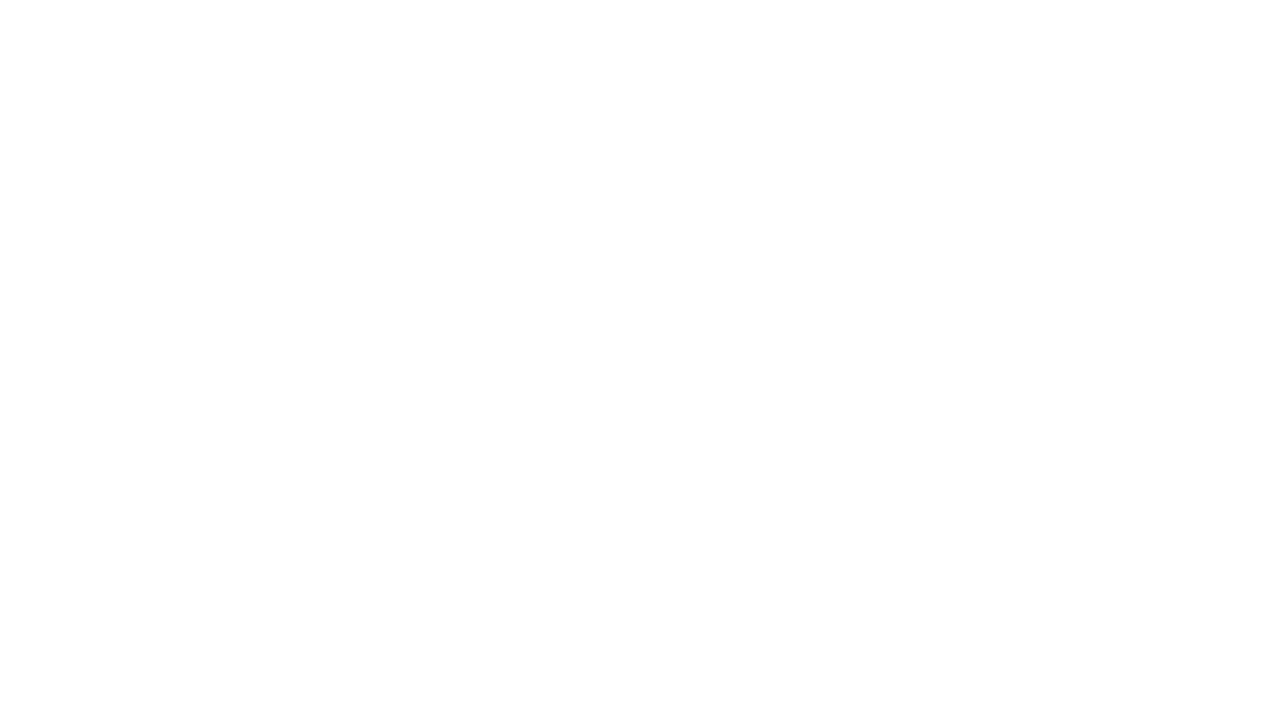
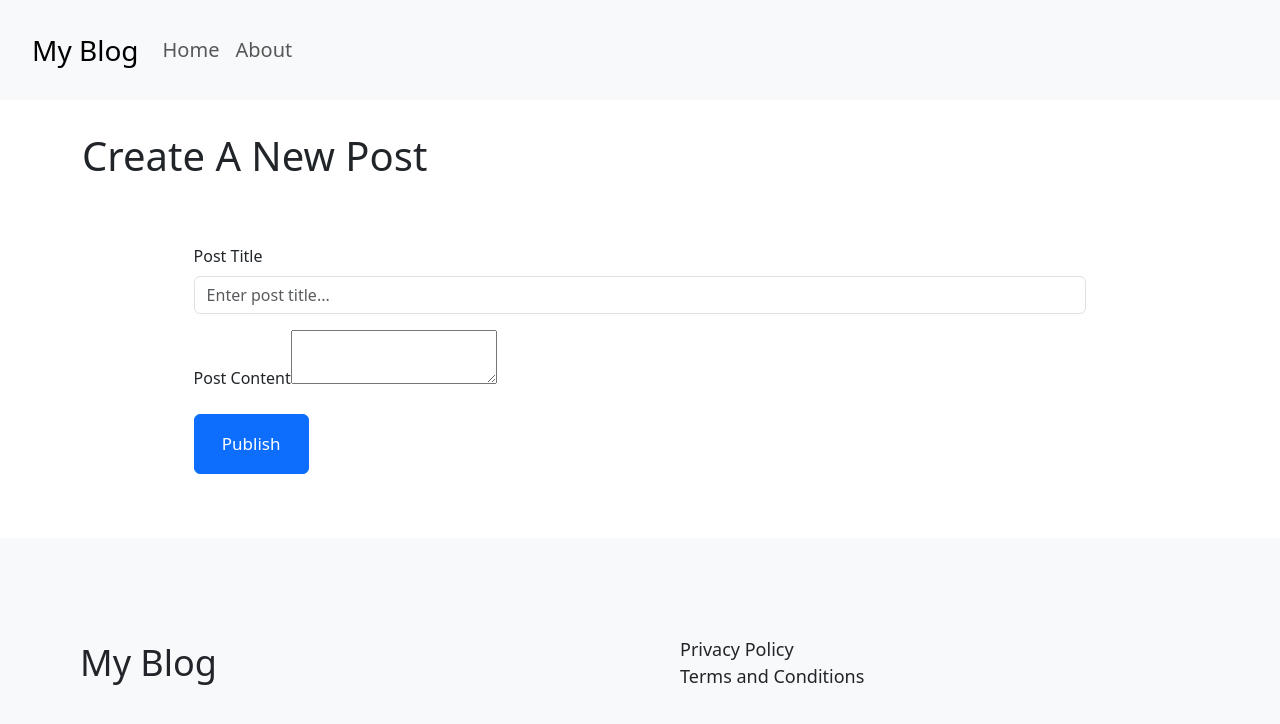
Before and after one commit to jclaey/mern-blog, a React app in the folder blog-frontend/: page /admin/post/new in a window 1280 px wide. Before the commit this address had no page. Shown: the top 724 px of the page. Built offline with nearby package versions, Linux system fonts and the light colour scheme.

Commit message:
add rich text editor and component to create post component

```diff
--- a/blog-frontend/index.html
+++ b/blog-frontend/index.html
@@ -4,6 +4,7 @@
     <meta charset="UTF-8" />
     <meta name="viewport" content="width=device-width, initial-scale=1.0" />
     <link rel="icon" href="./favicon.ico" type="image/x-icon" />
+    <script src="https://cdn.tiny.cloud/1/gpcfinmpmsaqqlj61u93b2k1jce8onblj0nybpb9ti64jvmu/tinymce/6/tinymce.min.js" referrerpolicy="origin"></script>
     <title>My Blog</title>
   </head>
   <body>
--- a/blog-frontend/src/App.js
+++ b/blog-frontend/src/App.js
@@ -11,7 +11,7 @@ const App = () => (
       <Route path="/" element={<Home />} />
       <Route path="/admin/login" element={<Login />} />
       <Route path="/admin/dashboard" element={<Dashboard />} />
-      <Route path="/admin/new-post" element={<NewPost />} />
+      <Route path="/admin/post/new" element={<NewPost />} />
     </Routes>
   </Router>
 )
--- /dev/null
+++ b/blog-frontend/src/components/Editor.js
@@ -0,0 +1,38 @@
+import { useEffect, useRef } from "react"
+
+const Editor = ({ value, onChange }) => {
+    const editorRef = useRef(null)
+
+    useEffect(() => {
+        if (window.tinymce) {
+          window.tinymce.init({
+            selector: "#editor",
+            height: 400,
+            width: "100%",
+            menubar: false,
+            resize: "both",
+            plugins: "advlist lists link image charmap preview anchor code",
+            toolbar:
+              "undo redo | formatselect | blocks | hr | strikethrough underline bold italic | \
+              bullist numlist | removeformat",
+            setup: (editor) => {
+              editorRef.current = editor
+              editor.setContent(value || "")
+              editor.on("input change keyup", () => {
+                onChange(editor.getContent())
+              })
+            },
+          })
+        }
+
+        return () => {
+          if (window.tinymce) {
+            window.tinymce.remove("#editor")
+          }
+        }
+    }, [value])
+
+    return <textarea id="editor" defaultValue={value}></textarea>
+}
+
+export default Editor
--- a/blog-frontend/src/components/NewPost.js
+++ b/blog-frontend/src/components/NewPost.js
@@ -1,5 +1,8 @@
 import { useState } from "react"
+import { Button, Form } from "react-bootstrap"
+import axios from 'axios'
 import Layout from "./Layout.js"
+import Editor from "./Editor.js"
 import '../styles/newPost.css'
 
 const NewPost = () => {
@@ -8,8 +11,32 @@ const NewPost = () => {
     const [error, setError] = useState('')
     const [loading, setLoading] = useState(false)
 
-    const handleSubmit = e => {
+    const handleSubmit = async e => {
+        e.preventDefault()
 
+        setError(null);
+
+        try {
+            setLoading(true)
+            const token = localStorage.getItem("accessToken")
+            const response = await axios.post(
+                "http://localhost:5000/api/posts/new",
+                { title, content },
+            {
+                headers: {
+                    Authorization: `Bearer ${token}`,
+                },
+            }
+        )
+            console.log("Post created:", response.data)
+            setTitle("")
+            setContent("")
+        } catch (err) {
+            console.error("Error creating post:", err)
+            setError("Failed to create post.")
+        } finally {
+            setLoading(false)
+        }
     }
 
     return (
@@ -17,37 +44,26 @@ const NewPost = () => {
             <div style={{ marginBottom: '4rem' }}>
                 <h1>Create A New Post</h1>
             </div>
-            <div className='new-post-form' style={{ marginBottom: '4rem' }}>
-                <Form
-                    style={{ marginBottom: '3rem', width: '50%' }}
-                    onSubmit={handleSubmit}
-                >
-                    {error && <Alert variant="danger">{error}</Alert>}
-                    <Form.Group className="mb-3" controlId="title">
-                        <Form.Label>Title</Form.Label>
+            <div className='new-post-form-container' style={{ marginBottom: '4rem' }}>
+                <Form onSubmit={handleSubmit} className="new-post-form">
+                    <Form.Group className="mb-3">
+                        <Form.Label>Post Title</Form.Label>
                         <Form.Control
                             type="text"
-                            placeholder="Enter post title..."
                             value={title}
                             onChange={(e) => setTitle(e.target.value)}
+                            placeholder="Enter post title..."
+                            required
                         />
                     </Form.Group>
-                    <Form.Group className="mb-3" controlId="content">
-                        <Form.Label>Content</Form.Label>
-                        <Form.Control
-                            type="text"
-                            placeholder="Enter post content..."
-                            value={content}
-                            onChange={(e) => setContent(e.target.value)}
-                        />
+
+                    <Form.Group className="mb-3">
+                        <Form.Label>Post Content</Form.Label>
+                        <Editor value={content} onChange={setContent} />
                     </Form.Group>
-                    <Button
-                        type="submit"
-                        variant="primary"
-                        disabled={loading}
-                        id='form-btn'
-                    >
-                        {loading ? "Logging in..." : "Login"}
+
+                    <Button type="submit" variant="primary" id="form-btn">
+                        {loading ? "Publishing..." : "Publish"}
                     </Button>
                 </Form>
             </div>
--- a/blog-frontend/src/styles/newPost.css
+++ b/blog-frontend/src/styles/newPost.css
@@ -1,4 +1,14 @@
-.new-post-form {
+body {
+    width: 100vw;
+}
+
+.new-post-form-container {
     display: flex;
     justify-content: center;
+    width: 100%;
 }
+
+.new-post-form {
+    width: 80%;
+    margin: 0 auto;
+}
--- a/blog-frontend/src/styles/style.css
+++ b/blog-frontend/src/styles/style.css
@@ -27,7 +27,7 @@ footer {
 
 /* GENERAL FORM STYLES */
 #form-btn {
-    height: 50px;
-    width: 90px;
+    height: 60px;
+    width: 115px;
     font-size: 17px;
 }
```
